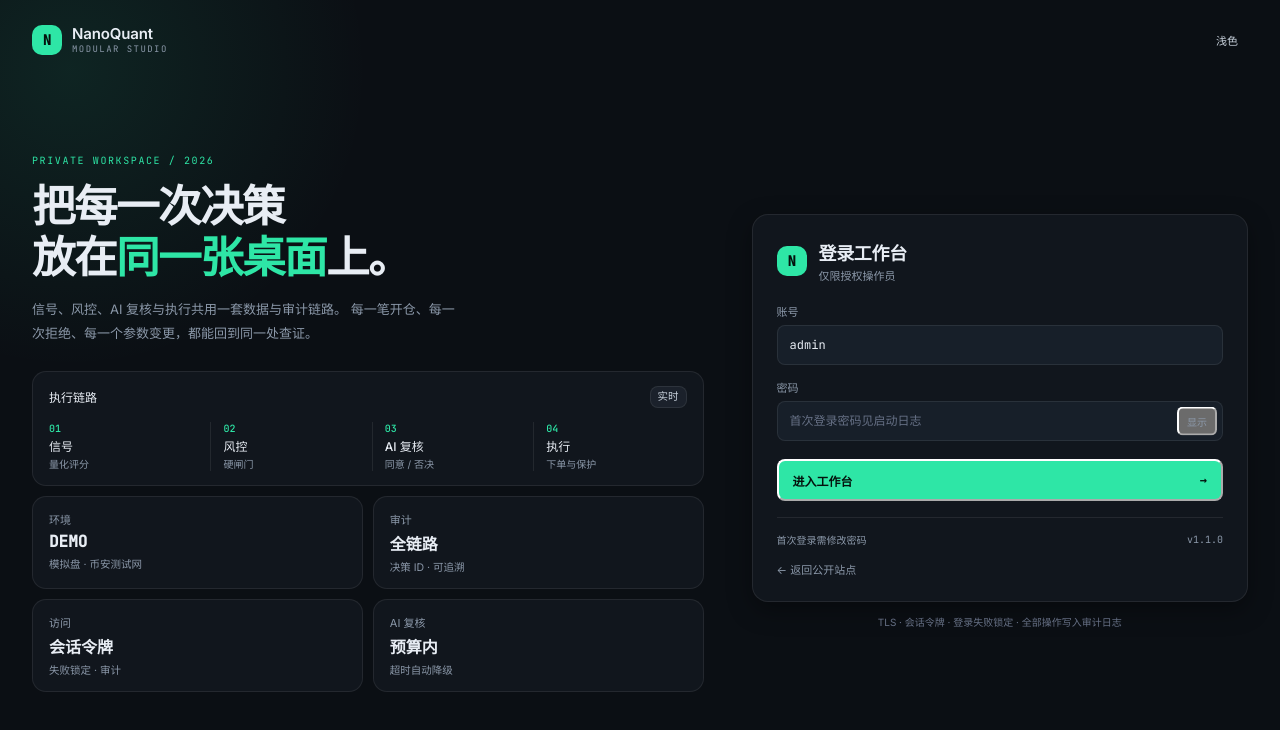
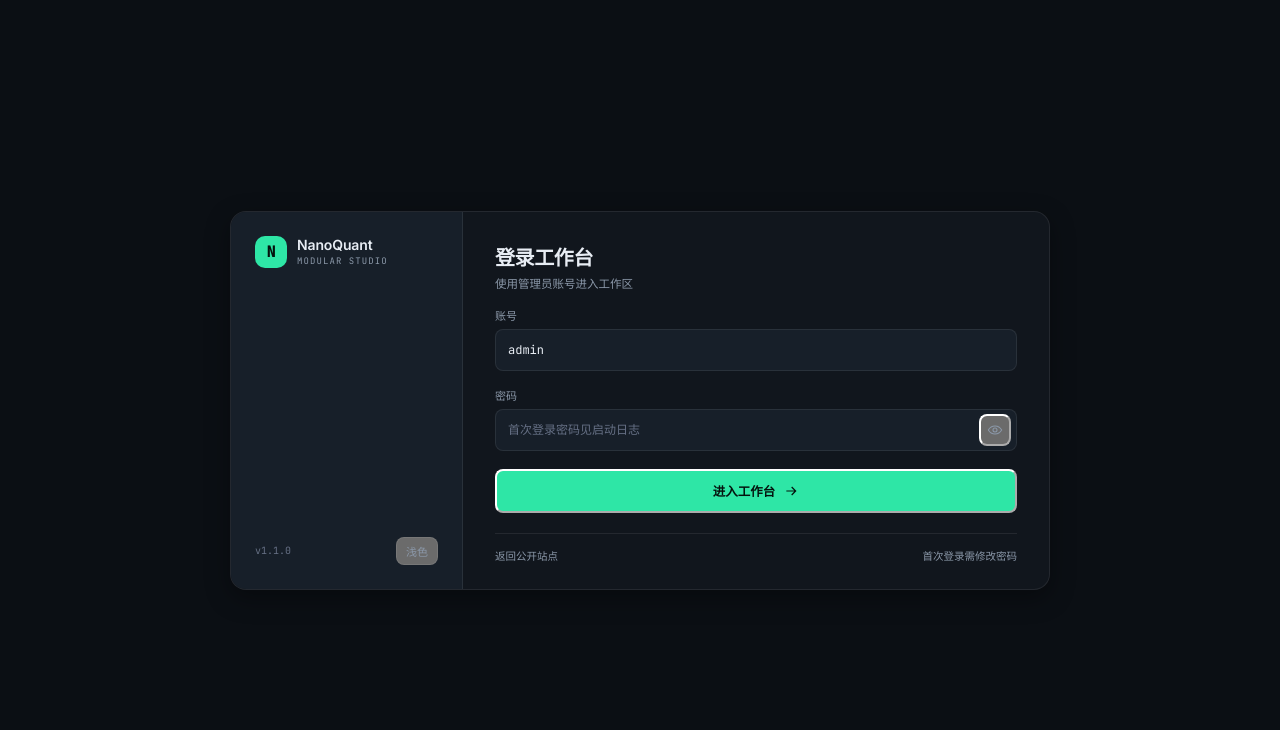
Before and after one commit to qiuyuec-qyacgcom/nanoquant, a Vue app in the folder frontend/: page /#/login in a window 1280 px wide. Shown: the top 730 px of the page. Built offline with nearby package versions, Linux system fonts and the light colour scheme.

Commit message:
[UI] refactor(web): 登录页收敛为 H 面板并优化按钮

```diff
--- a/frontend/src/views/LoginView.vue
+++ b/frontend/src/views/LoginView.vue
@@ -17,13 +17,6 @@ const loading = ref(false)
 const error = ref('')
 const showPassword = ref(false)
 
-const flow = [
-  { k: '01', title: '信号', desc: '量化评分' },
-  { k: '02', title: '风控', desc: '硬闸门' },
-  { k: '03', title: 'AI 复核', desc: '同意 / 否决' },
-  { k: '04', title: '执行', desc: '下单与保护' },
-]
-
 async function submit() {
   if (loading.value) return
   loading.value = true
@@ -41,324 +34,206 @@ async function submit() {
 </script>
 
 <template>
-  <div class="gate">
-    <header class="gate-head">
-      <div class="gate-brand">
-        <span class="gate-mark">N</span>
+  <div class="login-page">
+    <div class="login-shell">
+      <aside class="login-aside">
+        <div class="login-brand">
+          <span class="login-mark">N</span>
           <div>
             <b>NanoQuant</b>
-          <small>MODULAR STUDIO</small>
+            <small>Modular Studio</small>
           </div>
         </div>
-      <button class="btn btn-sm btn-ghost" type="button" @click="toggleTheme">
+        <div class="login-aside-foot">
+          <span class="login-version">v1.1.0</span>
+          <button class="login-theme" type="button" @click="toggleTheme">
             {{ theme === 'dark' ? '浅色' : '深色' }}
           </button>
+        </div>
+      </aside>
+
+      <section class="login-panel">
+        <header class="login-head">
+          <h1>登录工作台</h1>
+          <p>使用管理员账号进入工作区</p>
         </header>
 
-    <main class="gate-main">
-      <section class="gate-copy">
-        <span class="eyebrow">PRIVATE WORKSPACE / 2026</span>
-        <h1>把每一次决策<br />放在<em>同一张桌面</em>上。</h1>
-        <p class="gate-lead">
-          信号、风控、AI 复核与执行共用一套数据与审计链路。
-          每一笔开仓、每一次拒绝、每一个参数变更，都能回到同一处查证。
-        </p>
-
-        <div class="bento">
-          <article class="bcard wide">
-            <div class="bcard-head">
-              <span>执行链路</span>
-              <span class="tag tag-dim">实时</span>
-            </div>
-            <div class="flow">
-              <div v-for="step in flow" :key="step.k" class="flow-step">
-                <b>{{ step.k }}</b>
-                <span>{{ step.title }}</span>
-                <small>{{ step.desc }}</small>
-              </div>
-            </div>
-          </article>
-
-          <article class="bcard">
-            <span class="bcard-k">环境</span>
-            <b class="bcard-v">DEMO</b>
-            <span class="bcard-s">模拟盘 · 币安测试网</span>
-          </article>
-          <article class="bcard">
-            <span class="bcard-k">审计</span>
-            <b class="bcard-v">全链路</b>
-            <span class="bcard-s">决策 ID · 可追溯</span>
-          </article>
-          <article class="bcard">
-            <span class="bcard-k">访问</span>
-            <b class="bcard-v">会话令牌</b>
-            <span class="bcard-s">失败锁定 · 审计</span>
-          </article>
-          <article class="bcard">
-            <span class="bcard-k">AI 复核</span>
-            <b class="bcard-v">预算内</b>
-            <span class="bcard-s">超时自动降级</span>
-          </article>
-        </div>
-      </section>
-
-      <section class="gate-auth">
-        <div class="auth-card">
-          <div class="auth-head">
-            <span class="auth-mark">N</span>
-            <div>
-              <h2>登录工作台</h2>
-              <p>仅限授权操作员</p>
-            </div>
-          </div>
-
         <form @submit.prevent="submit">
-            <label class="auth-label" for="login-user">账号</label>
+          <label class="login-label" for="login-user">账号</label>
           <input
             id="login-user"
             v-model="username"
-              class="auth-input mono"
+            class="login-input mono"
             autocomplete="username"
             spellcheck="false"
           />
 
-            <label class="auth-label" for="login-password">密码</label>
-            <div class="auth-secret">
+          <label class="login-label" for="login-password">密码</label>
+          <div class="login-secret">
             <input
               id="login-password"
               v-model="password"
               :type="showPassword ? 'text' : 'password'"
-                class="auth-input mono"
+              class="login-input mono"
               autocomplete="current-password"
               placeholder="首次登录密码见启动日志"
             />
-              <button class="auth-eye" type="button" @click="showPassword = !showPassword">
-                {{ showPassword ? '隐藏' : '显示' }}
+            <button
+              class="login-eye"
+              type="button"
+              :aria-label="showPassword ? '隐藏密码' : '显示密码'"
+              :aria-pressed="showPassword"
+              @click="showPassword = !showPassword"
+            >
+              <svg v-if="showPassword" viewBox="0 0 24 24" fill="none" stroke="currentColor" stroke-width="1.6" aria-hidden="true">
+                <path d="M3 3l18 18" />
+                <path d="M10.6 5.1A10.9 10.9 0 0 1 12 5c6.5 0 10 7 10 7a17.7 17.7 0 0 1-3.2 4.1" />
+                <path d="M6.6 6.6A17.6 17.6 0 0 0 2 12s3.5 7 10 7a10.7 10.7 0 0 0 4.1-.8" />
+                <path d="M9.9 9.9a3 3 0 0 0 4.2 4.2" />
+              </svg>
+              <svg v-else viewBox="0 0 24 24" fill="none" stroke="currentColor" stroke-width="1.6" aria-hidden="true">
+                <path d="M2 12s3.5-6 10-6 10 6 10 6-3.5 6-10 6S2 12 2 12Z" />
+                <circle cx="12" cy="12" r="3" />
+              </svg>
             </button>
           </div>
 
-            <div v-if="error" class="auth-error">{{ error }}</div>
+          <div v-if="error" class="login-error">{{ error }}</div>
 
-            <button class="auth-submit" type="submit" :disabled="loading">
-              {{ loading ? '验证中…' : '进入工作台' }}
-              <span aria-hidden="true">→</span>
+          <button class="login-submit" type="submit" :disabled="loading">
+            <span v-if="loading" class="login-spinner" aria-hidden="true" />
+            <span>{{ loading ? '正在验证' : '进入工作台' }}</span>
+            <svg v-if="!loading" viewBox="0 0 24 24" fill="none" stroke="currentColor" stroke-width="1.8" aria-hidden="true">
+              <path d="M5 12h14M13 6l6 6-6 6" />
+            </svg>
           </button>
         </form>
 
-          <div class="auth-meta">
+        <footer class="login-foot">
+          <router-link to="/">返回公开站点</router-link>
           <span>首次登录需修改密码</span>
-            <span>v1.1.0</span>
+        </footer>
+      </section>
     </div>
-          <router-link to="/" class="auth-back">← 返回公开站点</router-link>
-        </div>
-        <p class="auth-foot">TLS · 会话令牌 · 登录失败锁定 · 全部操作写入审计日志</p>
-      </section>
-    </main>
   </div>
 </template>
 
 <style scoped>
-.gate {
-  position: relative;
-  display: flex;
-  flex-direction: column;
+.login-page {
+  display: grid;
+  place-items: center;
   min-height: 100vh;
-  max-width: 1280px;
-  margin: 0 auto;
-  padding: 24px 32px 28px;
+  padding: 24px;
+  background: var(--bg);
   color: var(--text);
+}
+
+.login-shell {
+  display: grid;
+  grid-template-columns: 232px minmax(0, 1fr);
+  width: min(820px, 100%);
+  background: var(--panel);
+  border: 1px solid var(--line);
+  border-radius: 16px;
+  box-shadow: var(--shadow-2);
   overflow: hidden;
 }
 
-.gate::before {
-  content: '';
-  position: absolute;
-  inset: -240px 40% auto -240px;
-  width: 620px;
-  height: 620px;
-  border-radius: 50%;
-  background: radial-gradient(circle, color-mix(in srgb, var(--accent) 10%, transparent), transparent 68%);
-  pointer-events: none;
+.login-aside {
+  display: flex;
+  flex-direction: column;
+  justify-content: space-between;
+  gap: 20px;
+  padding: 24px;
+  background: var(--panel-2);
+  border-right: 1px solid var(--line);
 }
 
-.gate-head {
-  position: relative;
-  z-index: 1;
-  display: flex;
-  align-items: center;
-  justify-content: space-between;
-  gap: 16px;
-}
-
-.gate-brand {
+.login-brand {
   display: flex;
   align-items: center;
   gap: 10px;
 }
-.gate-mark,
-.auth-mark {
+.login-mark {
   display: grid;
   place-items: center;
-  width: 30px;
-  height: 30px;
+  width: 32px;
+  height: 32px;
   border-radius: var(--r-md);
   background: var(--accent);
   color: var(--on-accent);
   font-family: var(--mono);
-  font-size: 14px;
+  font-size: 15px;
   font-weight: 600;
 }
-.gate-brand b {
+.login-brand b {
   display: block;
-  font-size: 15px;
+  font-size: 14px;
   font-weight: 600;
   letter-spacing: -0.01em;
 }
-.gate-brand small {
+.login-brand small {
   display: block;
+  margin-top: 2px;
   color: var(--muted);
   font-family: var(--mono);
   font-size: 9px;
-  letter-spacing: 0.16em;
+  letter-spacing: 0.12em;
+  text-transform: uppercase;
 }
 
-.gate-main {
-  position: relative;
-  z-index: 1;
-  flex: 1;
-  display: grid;
-  grid-template-columns: minmax(0, 1.15fr) minmax(360px, 0.85fr);
-  align-items: center;
-  gap: 48px;
-  padding: 40px 0 24px;
-}
-
-.gate-copy { min-width: 0; }
-.eyebrow {
-  color: var(--accent);
-  font-family: var(--mono);
-  font-size: 10px;
-  letter-spacing: 0.16em;
-}
-.gate-copy h1 {
-  margin: 14px 0 0;
-  font-size: clamp(30px, 3.4vw, 44px);
-  line-height: 1.16;
-  font-weight: 600;
-  letter-spacing: -0.035em;
-}
-.gate-copy h1 em {
-  font-style: normal;
-  color: var(--accent);
-}
-.gate-lead {
-  max-width: 52ch;
-  margin: 16px 0 0;
-  color: var(--muted);
-  font-size: 13px;
-  line-height: 1.8;
-}
-
-.bento {
-  display: grid;
-  grid-template-columns: repeat(2, minmax(0, 1fr));
-  gap: 10px;
-  margin-top: 26px;
-}
-.bcard {
-  display: flex;
-  flex-direction: column;
-  gap: 4px;
-  min-width: 0;
-  padding: 14px 16px;
-  background: var(--panel);
-  border: 1px solid var(--line);
-  border-radius: var(--r-lg);
-}
-.bcard.wide { grid-column: span 2; }
-.bcard-head {
+.login-aside-foot {
   display: flex;
   align-items: center;
   justify-content: space-between;
   gap: 8px;
-  margin-bottom: 10px;
-  font-size: 12px;
-  font-weight: 500;
 }
-.bcard-k {
+.login-version {
+  color: var(--dim);
+  font-family: var(--mono);
+  font-size: 10px;
+}
+.login-theme {
+  padding: 5px 9px;
+  border: 1px solid var(--line);
+  border-radius: var(--r-sm);
   color: var(--muted);
   font-size: 11px;
+  cursor: pointer;
 }
-.bcard-v {
-  font-family: var(--mono);
-  font-size: 16px;
-  font-weight: 600;
-  font-variant-numeric: tabular-nums;
+.login-theme:hover {
+  color: var(--text);
+  border-color: var(--line-strong);
 }
-.bcard-s {
-  color: var(--muted);
-  font-size: 10.5px;
+.login-theme:focus-visible { outline: none; box-shadow: var(--focus-ring); }
+
+.login-panel {
+  min-width: 0;
+  padding: 30px 32px 26px;
 }
 
-.flow {
-  display: grid;
-  grid-template-columns: repeat(4, minmax(0, 1fr));
-  gap: 8px;
-}
-.flow-step {
-  position: relative;
-  display: flex;
-  flex-direction: column;
-  gap: 2px;
-  padding-left: 12px;
-  border-left: 1px solid var(--line);
-}
-.flow-step:first-child { border-left: 0; padding-left: 0; }
-.flow-step b {
-  color: var(--accent);
-  font-family: var(--mono);
-  font-size: 10px;
-  font-weight: 500;
-}
-.flow-step span { font-size: 12px; font-weight: 500; }
-.flow-step small { color: var(--muted); font-size: 10px; }
-
-.gate-auth { min-width: 0; }
-
-.auth-card {
-  padding: 24px;
-  background: var(--panel);
-  border: 1px solid var(--line);
-  border-radius: 16px;
-  box-shadow: var(--shadow-2);
-}
-.auth-head {
-  display: flex;
-  align-items: center;
-  gap: 12px;
-  margin-bottom: 20px;
-}
-.auth-head h2 {
+.login-head h1 {
   margin: 0;
-  font-size: 18px;
+  font-size: 20px;
   font-weight: 600;
   letter-spacing: -0.02em;
 }
-.auth-head p {
-  margin: 2px 0 0;
+.login-head p {
+  margin: 4px 0 0;
+  color: var(--muted);
+  font-size: 11.5px;
+}
+
+.login-label {
+  display: block;
+  margin: 16px 0 6px;
   color: var(--muted);
   font-size: 11px;
 }
 
-.auth-label {
-  display: block;
-  margin: 14px 0 6px;
-  color: var(--muted);
-  font-size: 11px;
-}
-.auth-input {
+.login-input {
   width: 100%;
-  height: 40px;
+  height: 42px;
   padding: 0 12px;
   background: var(--panel-2);
   border: 1px solid var(--line);
@@ -366,28 +241,35 @@ async function submit() {
   color: var(--text);
   font-size: 12px;
   outline: none;
+  transition: border-color var(--dur-1) var(--ease), box-shadow var(--dur-1) var(--ease);
 }
-.auth-input::placeholder { color: var(--dim); }
-.auth-input:focus {
+.login-input::placeholder { color: var(--dim); }
+.login-input:hover { border-color: var(--line-strong); }
+.login-input:focus {
   border-color: var(--accent);
   box-shadow: var(--focus-ring);
 }
 
-.auth-secret { position: relative; }
-.auth-secret .auth-input { padding-right: 58px; }
-.auth-eye {
+.login-secret { position: relative; }
+.login-secret .login-input { padding-right: 46px; }
+.login-eye {
   position: absolute;
   top: 50%;
   right: 6px;
   transform: translateY(-50%);
-  padding: 5px 8px;
-  border-radius: 6px;
+  display: grid;
+  place-items: center;
+  width: 32px;
+  height: 32px;
+  border-radius: var(--r-sm);
   color: var(--muted);
-  font-size: 10px;
+  cursor: pointer;
 }
-.auth-eye:hover { color: var(--text); background: var(--panel-3); }
+.login-eye svg { width: 16px; height: 16px; }
+.login-eye:hover { color: var(--text); background: var(--panel-3); }
+.login-eye:focus-visible { outline: none; box-shadow: var(--focus-ring); }
 
-.auth-error {
+.login-error {
   margin-top: 12px;
   padding: 9px 11px;
   border: 1px solid var(--down);
@@ -397,74 +279,73 @@ async function submit() {
   font-size: 11px;
 }
 
-.auth-submit {
+.login-submit {
   display: flex;
   align-items: center;
-  justify-content: space-between;
+  justify-content: center;
+  gap: 8px;
   width: 100%;
-  height: 42px;
+  height: 44px;
   margin-top: 18px;
-  padding: 0 14px;
   border-radius: var(--r-sm);
   background: var(--accent);
   color: var(--on-accent);
-  font-size: 12px;
+  font-size: 12.5px;
   font-weight: 600;
-  transition: filter var(--dur-1) var(--ease);
+  cursor: pointer;
+  transition: filter var(--dur-1) var(--ease), transform var(--dur-1) var(--ease);
 }
-.auth-submit:hover:not(:disabled) { filter: brightness(1.05); }
-.auth-submit:disabled { opacity: 0.6; cursor: wait; }
-.auth-submit span { font-family: var(--mono); }
+.login-submit:hover:not(:disabled) { filter: brightness(1.06); }
+.login-submit:active:not(:disabled) { transform: translateY(1px); }
+.login-submit:focus-visible { outline: none; box-shadow: var(--focus-ring); }
+.login-submit:disabled { opacity: 0.65; cursor: wait; }
+.login-submit svg { width: 16px; height: 16px; }
 
-.auth-meta {
+.login-spinner {
+  width: 14px;
+  height: 14px;
+  border: 2px solid currentColor;
+  border-right-color: transparent;
+  border-radius: 50%;
+  animation: login-spin 0.7s linear infinite;
+}
+@keyframes login-spin {
+  to { transform: rotate(360deg); }
+}
+
+.login-foot {
   display: flex;
+  flex-wrap: wrap;
   align-items: center;
   justify-content: space-between;
-  gap: 12px;
-  margin-top: 16px;
+  gap: 8px;
+  margin-top: 20px;
   padding-top: 14px;
   border-top: 1px solid var(--line);
   color: var(--muted);
-  font-family: var(--mono);
-  font-size: 10px;
+  font-size: 10.5px;
 }
-.auth-back {
-  display: inline-block;
-  margin-top: 14px;
-  color: var(--muted);
-  font-size: 11px;
+.login-foot a { color: var(--muted); }
+.login-foot a:hover { color: var(--text); }
+
+@media (max-width: 720px) {
+  .login-page { padding: 16px; }
+  .login-shell { grid-template-columns: 1fr; }
+  .login-aside {
+    flex-direction: row;
+    align-items: center;
+    padding: 16px 18px;
+    border-right: 0;
+    border-bottom: 1px solid var(--line);
   }
-.auth-back:hover { color: var(--text); }
-.auth-foot {
-  margin: 12px 0 0;
-  color: var(--dim);
-  font-size: 10px;
-  text-align: center;
-}
-
-@media (max-width: 980px) {
-  .gate-main {
-    grid-template-columns: 1fr;
-    gap: 28px;
-    padding-top: 24px;
-  }
-  .gate-auth { order: -1; }
-  .gate-copy h1 { font-size: 30px; }
-}
-
-@media (max-width: 620px) {
-  .gate { padding: 16px; }
-  .gate-main { padding-top: 18px; }
-  .gate-copy h1 { font-size: 26px; }
-  .bento { grid-template-columns: 1fr; }
-  .bcard.wide { grid-column: auto; }
-  .flow { grid-template-columns: repeat(2, minmax(0, 1fr)); }
-  .flow-step:nth-child(3) { border-left: 0; padding-left: 0; }
-  .auth-card { padding: 20px; }
-  .gate-lead { font-size: 12px; }
+  .login-aside-foot { gap: 12px; }
+  .login-version { display: none; }
+  .login-panel { padding: 22px 20px 20px; }
+  .login-head h1 { font-size: 18px; }
 }
 
 @media (prefers-reduced-motion: reduce) {
-  .auth-submit { transition: none; }
+  .login-submit { transition: none; }
+  .login-spinner { animation: none; }
 }
 </style>
```
Lines whose indentation alone changed are shown as unchanged.
